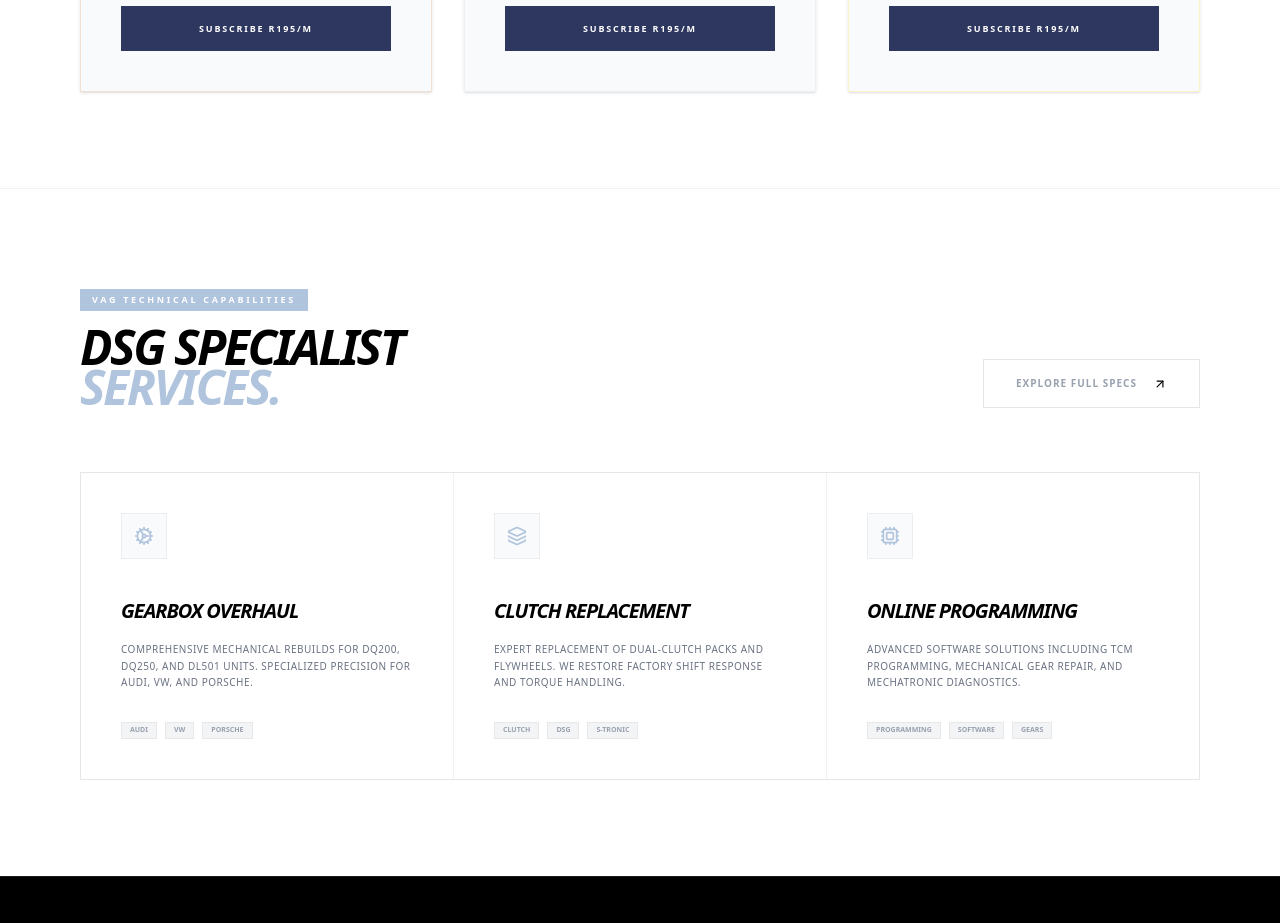
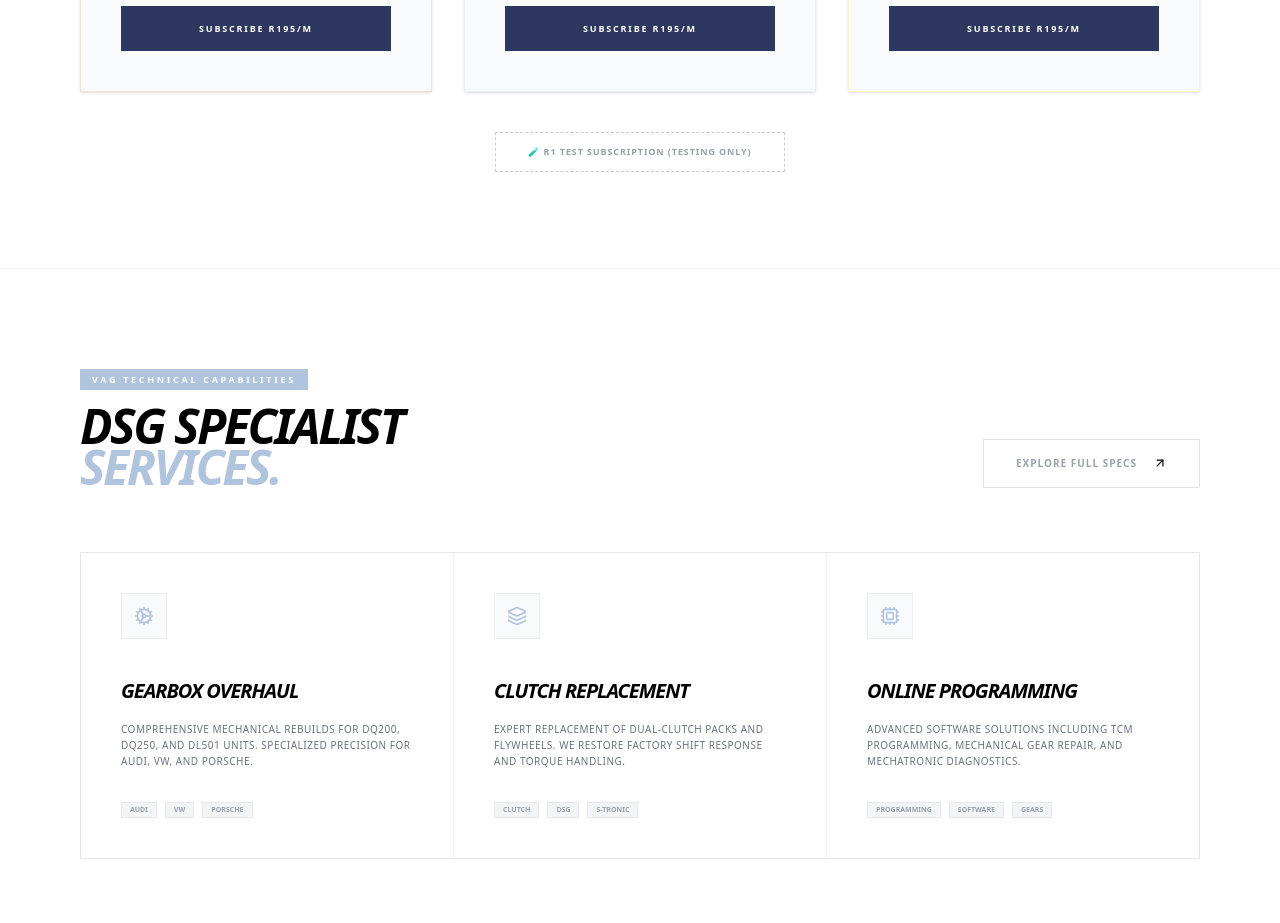
Before and after one commit to Shadow986/road-angels-demo-x, a React (Vite) app: page / in a window 1280 px wide. Shown: the part 5320-6243 px from the top of the page. Built offline with nearby package versions, Linux system fonts and the light colour scheme; no server answers.

Commit message:
Add R1 test subscription button for live payment testing

```diff
--- a/src/components/MembershipSection.jsx
+++ b/src/components/MembershipSection.jsx
@@ -19,7 +19,7 @@ export default function MembershipSection({ navigateTo }) {
     checkStatus();
   }, []);
 
-  const handleJoin = async () => {
+  const handleJoin = async (amount = 195) => {
     setStatusMsg(null);
     setLoading(true);
     try {
@@ -36,7 +36,7 @@ export default function MembershipSection({ navigateTo }) {
       const handler = PaystackPop.setup({
         key: 'pk_test_104e8ada8c71f280a5bb45f3e98528da9de96965',
         email: user.email,
-        amount: 195 * 100,
+        amount: amount * 100,
         currency: 'ZAR',
         metadata: { userId: user.id },
         callback: async (transaction) => {
@@ -130,6 +130,18 @@ export default function MembershipSection({ navigateTo }) {
             </motion.div>
           ))}
         </div>
+
+        {/* R1 Test Button */}
+        <div className="mt-10 flex justify-center">
+          <button
+            onClick={() => handleJoin(1)}
+            disabled={isActive || loading}
+            className="px-8 py-3 border border-dashed border-black/20 text-[9px] font-black uppercase tracking-widest text-gray-400 hover:text-black hover:border-black/40 transition-all disabled:opacity-40"
+          >
+            🧪 R1 Test Subscription (Testing Only)
+          </button>
+        </div>
+
       </div>
     </section>
   );
```
